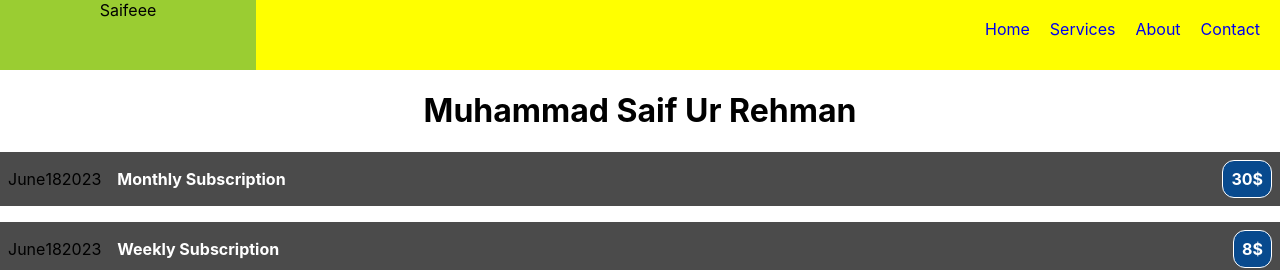
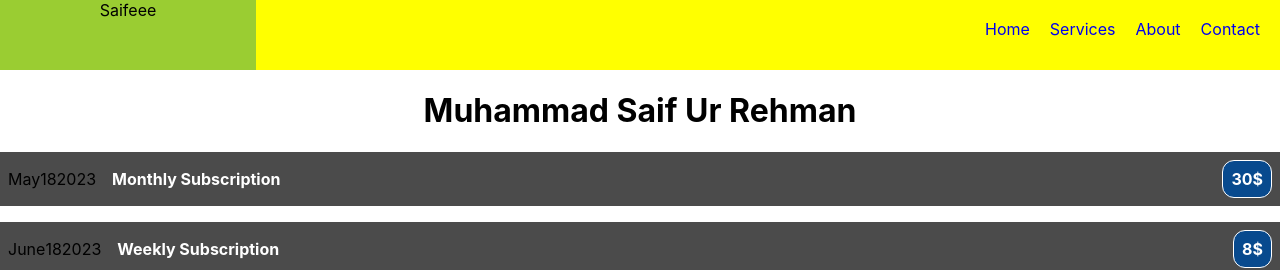
Before and after one commit to saifee403/practice-react, a React (Create React App) app in the folder my-app/: page / in a window 1280 px wide. Shown: the top 270 px of the page. Built offline with nearby package versions, Linux system fonts and the light colour scheme.

Commit message:
add a new component

```diff
--- a/my-app/src/App.js
+++ b/my-app/src/App.js
@@ -6,7 +6,7 @@ function App() {
   let subscription =[
     {
       id:"1",
-      date: (new Date("2023","05","18")),
+      date: (new Date("2023","04 ","18")),
       title:"Monthly Subscription",
       price:"30$"
     },
```
